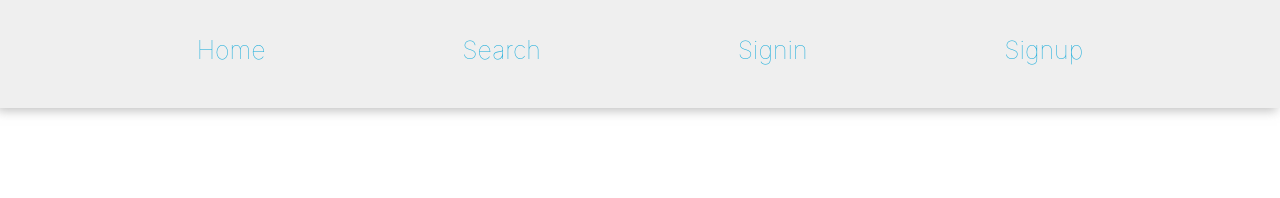
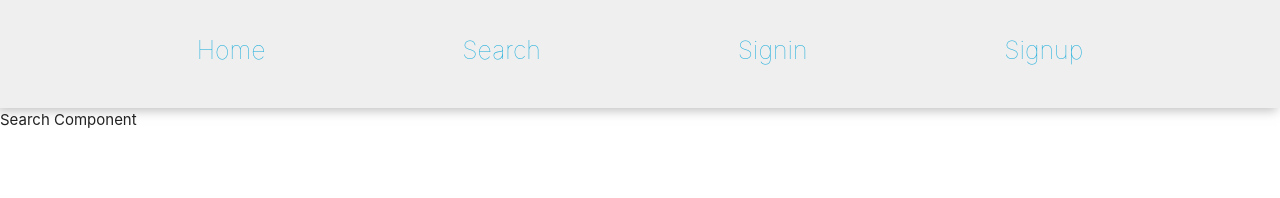
Before and after one commit to streetracer48/Graphql-pila, a React (Create React App) app in the folder client/: page /search in a window 1280 px wide. Shown: the top 198 px of the page. Built offline with nearby package versions, Linux system fonts and the light colour scheme; no server answers; what react-pose would draw is missing.

Commit message:
component setup

```diff
--- /dev/null
+++ b/client/src/components/Search/index.jsx
@@ -0,0 +1,22 @@
+
+import React from "react";
+
+import { ApolloConsumer } from "react-apollo";
+
+class Search extends React.Component {
+    state = {
+      searchResults: []
+    };
+
+    render () {
+        const { searchResults } = this.state;
+        return(
+            <div>
+         Search Component
+            </div>
+        )
+    }
+
+}
+
+export default Search
--- a/client/src/index.js
+++ b/client/src/index.js
@@ -8,6 +8,7 @@ import SignIn from './components/Auth/signIn';
 import SignUp from './components/Auth/Signup';
 import Navbar from "./components/Navbar";
 import RecipeDetails from "./components/Recipe/RecipeDetails";
+import Search from "./components/Search/"
 import {
     BrowserRouter as Router,
     Route,
@@ -51,6 +52,7 @@ const Root = ({ refetch, session }) => (
           render={() => <AddRecipe session={session} />}
         />
           <Route path="/recipes/:_id" component={RecipeDetails} />
+          <Route path="/search" component={Search} />
         </Switch>
       </Fragment>
     </Router>
```
